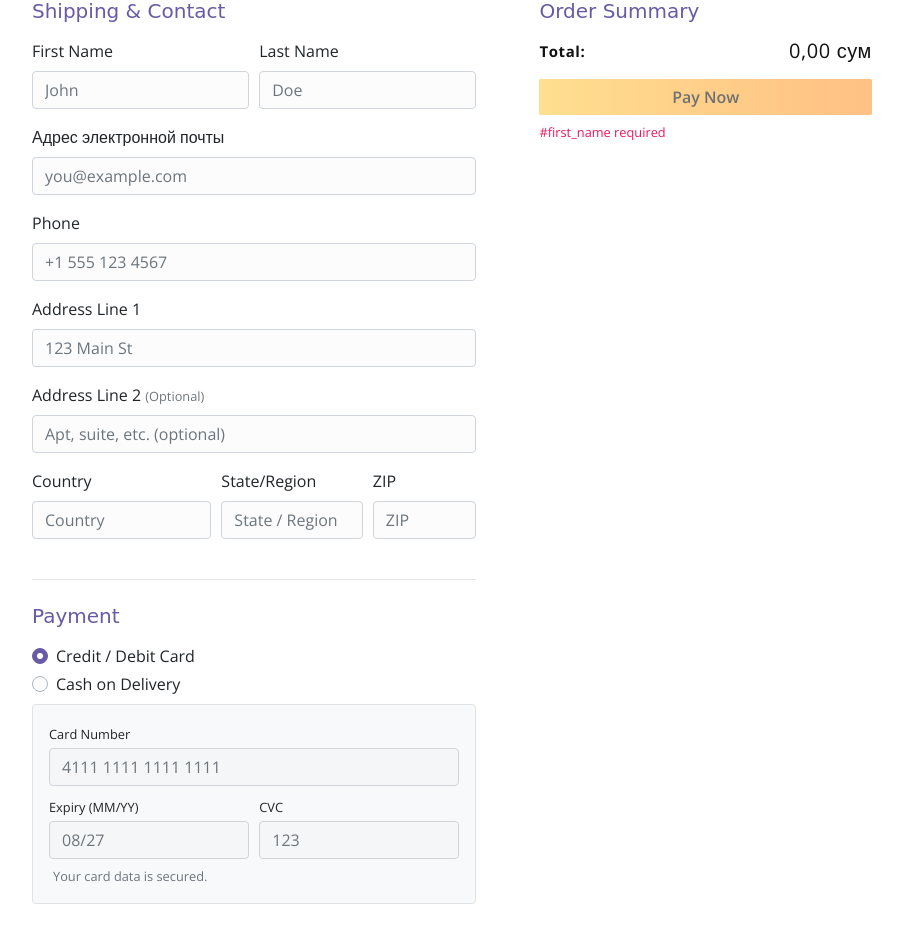
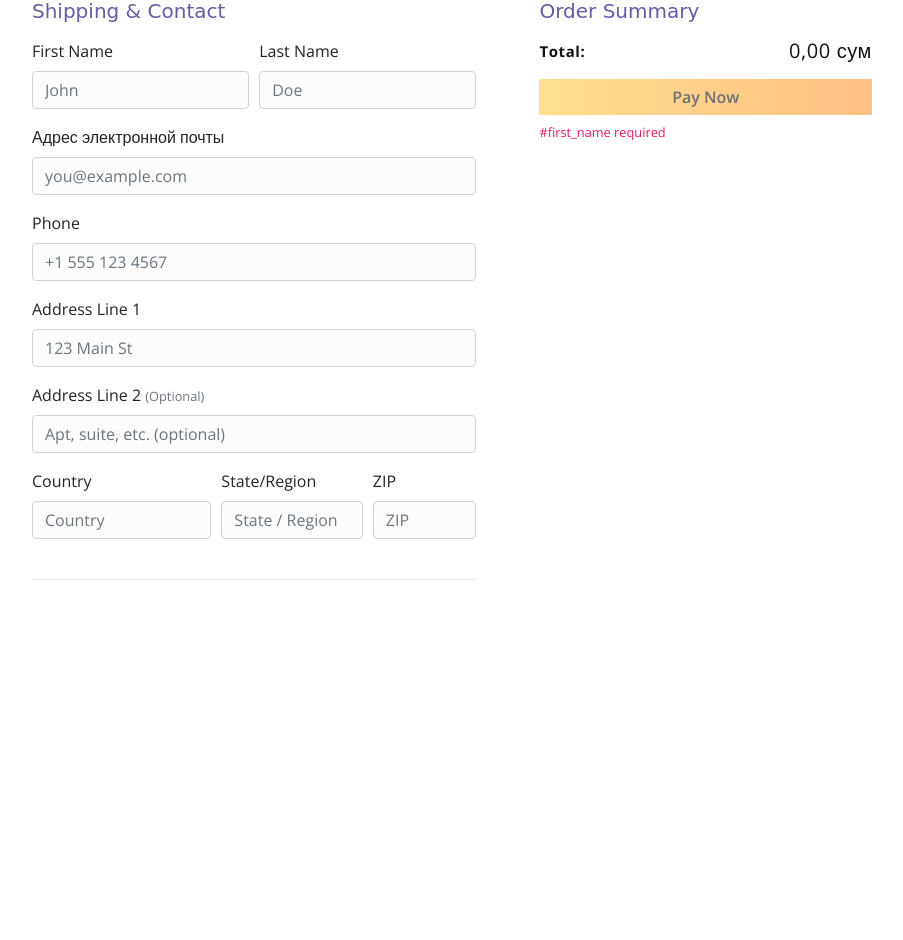
Before and after one commit to Bayrambek770/tech-store, a Django app: template templates/checkout.html in a window 1280 px wide. Shown: the part 151-1091 px from the top of the page, without its empty margins (188-1091 px from the left). After the commit the page ends 731 px from the top, so only its background shows below. Run offline with Django 5.2, Linux system fonts and the light colour scheme; the template is opened without the code that fills it, so the values that code supplies are empty; some libraries are stand-ins or nearby versions; some web fonts are replaced.

Commit message:
fix checkout html

```diff
--- a/templates/checkout.html
+++ b/templates/checkout.html
@@ -156,71 +156,7 @@
                 </div>
             </div>
             <hr class="my-4">
-            <h5 class="mb-3">{% trans "Payment" %}</h5>
-            <div class="form-group mb-2">
-                <div class="custom-control custom-radio mb-1">
-                <input type="radio" id="pay_card" name="payment_method" class="custom-control-input" value="card" checked>
-                <label class="custom-control-label" for="pay_card">{% trans "Credit / Debit Card" %}</label>
-                </div>
-                <div class="custom-control custom-radio">
-                <input type="radio" id="pay_cod" name="payment_method" value="cod" class="custom-control-input">
-                <label class="custom-control-label" for="pay_cod">{% trans "Cash on Delivery" %}</label>
-                </div>
-            </div>
-            <div id="card-fields" class="border rounded p-3 bg-light mb-3">
-                <div class="form-group mb-2">
-                <label for="card_number" class="small mb-1">{% trans "Card Number" %}</label>
-                <input
-                    type="text"
-                    id="card_number"
-                    name="card_number"
-                    inputmode="numeric"
-                    autocomplete="cc-number"
-                    class="form-control"
-                    maxlength="19"
-                    placeholder="{% trans '4111 1111 1111 1111' %}"
-                    pattern="^(\d{4} ?){3}\d{4}$"
-                    data-strip="true"
-                    required
-                    oninvalid="this.setCustomValidity('Enter 16 digit card number')"
-                    oninput="this.setCustomValidity('')">
-                </div>
-                <div class="form-row">
-                <div class="form-group col-6 mb-2">
-                    <label for="card_exp" class="small mb-1">{% trans "Expiry (MM/YY)" %}</label>
-                    <input
-                    type="text"
-                    id="card_exp"
-                    name="card_exp"
-                    inputmode="numeric"
-                    autocomplete="cc-exp"
-                    class="form-control"
-                    maxlength="5"
-                    placeholder="{% trans '08/27' %}"
-                    pattern="^(0[1-9]|1[0-2])\/\d{2}$"
-                    required
-                    oninvalid="this.setCustomValidity('Format MM/YY, month 01-12')"
-                    oninput="this.setCustomValidity('')">
-                </div>
-                <div class="form-group col-6 mb-2">
-                    <label for="card_cvc" class="small mb-1">{% trans "CVC" %}</label>
-                    <input
-                    type="text"
-                    id="card_cvc"
-                    name="card_cvc"
-                    inputmode="numeric"
-                    autocomplete="cc-csc"
-                    class="form-control"
-                    maxlength="4"
-                    placeholder="{% trans '123' %}"
-                    pattern="^\d{3,4}$"
-                    required
-                    oninvalid="this.setCustomValidity('CVC 3 or 4 digits')"
-                    oninput="this.setCustomValidity('')">
-                </div>
-                </div>
-                <div class="d-flex align-items-center small text-muted"><i class="ti-lock mr-1"></i> {% trans "Your card data is secured." %}</div>
-            </div>
+            <!-- Payment fields removed: external payment link will be integrated later -->
             </div>
             <div class="col-md-5">
             <h5 class="mb-3">{% trans "Order Summary" %}</h5>
@@ -257,53 +193,20 @@
 (function(){
     const form = document.getElementById('checkout-form');
     const payBtn = document.getElementById('pay-btn');
-    const cardSection = document.getElementById('card-fields');
     const errorsBox = document.getElementById('form-errors');
-    const methodRadios = document.querySelectorAll('input[name="payment_method"]');
     const requiredSelectors = ['#first_name','#last_name','#email','#phone','#address1','#country','#state','#zip'];
-    const cardSelectors = ['#card_number','#card_exp','#card_cvc'];
-
-    function digitsOnly(v){return v.replace(/\D+/g,'');}
-    function formatCard(num){ return digitsOnly(num).slice(0,16).replace(/(.{4})/g,'$1 ').trim(); }
-    function formatExp(v){ const d=digitsOnly(v).slice(0,4); if(d.length<3) return d; return d.slice(0,2)+'/'+d.slice(2); }
-
-    const cardNumber = document.getElementById('card_number');
-    const cardExp = document.getElementById('card_exp');
-    const cardCvc = document.getElementById('card_cvc');
-
-    cardNumber.addEventListener('input', e=>{ e.target.value = formatCard(e.target.value); validate(); });
-    cardExp.addEventListener('input', e=>{ e.target.value = formatExp(e.target.value); validate(); });
-    cardCvc.addEventListener('input', e=>{ e.target.value = digitsOnly(e.target.value).slice(0,4); validate(); });
-    methodRadios.forEach(r=> r.addEventListener('change', ()=>{ togglePaymentFields(); validate(); }));
     form.querySelectorAll('input').forEach(inp=> inp.addEventListener('input', ()=> validate()));
-
-    function togglePaymentFields(){
-        const method = document.querySelector('input[name="payment_method"]:checked').value;
-        if(method==='card'){
-            cardSection.style.display='block';
-            cardSelectors.forEach(sel=> form.querySelector(sel).setAttribute('required','required'));
-        } else {
-            cardSection.style.display='none';
-            cardSelectors.forEach(sel=> form.querySelector(sel).removeAttribute('required'));
-        }
-    }
     function validEmail(v){ return /^[^@\s]+@[^@\s]+\.[^@\s]+$/.test(v); }
     function validate(){
         let errs=[];
         requiredSelectors.forEach(sel=>{ const el=form.querySelector(sel); if(el && !el.value.trim()) errs.push(sel+' required'); });
         const email = form.querySelector('#email'); if(email && !validEmail(email.value)) errs.push('Invalid email');
-        const method = document.querySelector('input[name="payment_method"]:checked').value;
-        if(method==='card'){
-            const rawCard = digitsOnly(cardNumber.value); if(rawCard.length!==16) errs.push('Card number must be 16 digits');
-            const exp = cardExp.value; if(!/^\d{2}\/\d{2}$/.test(exp)) errs.push('Expiry format MM/YY'); else { const mm=parseInt(exp.slice(0,2),10); if(mm<1||mm>12) errs.push('Expiry month 01-12'); }
-            const cvc = digitsOnly(cardCvc.value); if(cvc.length<3||cvc.length>4) errs.push('CVC 3-4 digits');
-        }
+    // Card validation removed
         if(errs.length){
             payBtn.disabled=true; errorsBox.style.display='block'; errorsBox.textContent=errs[0];
         } else {
             errorsBox.style.display='none'; errorsBox.textContent=''; payBtn.disabled=false; }
     }
-    togglePaymentFields();
     validate();
 })();
 </script>
```
